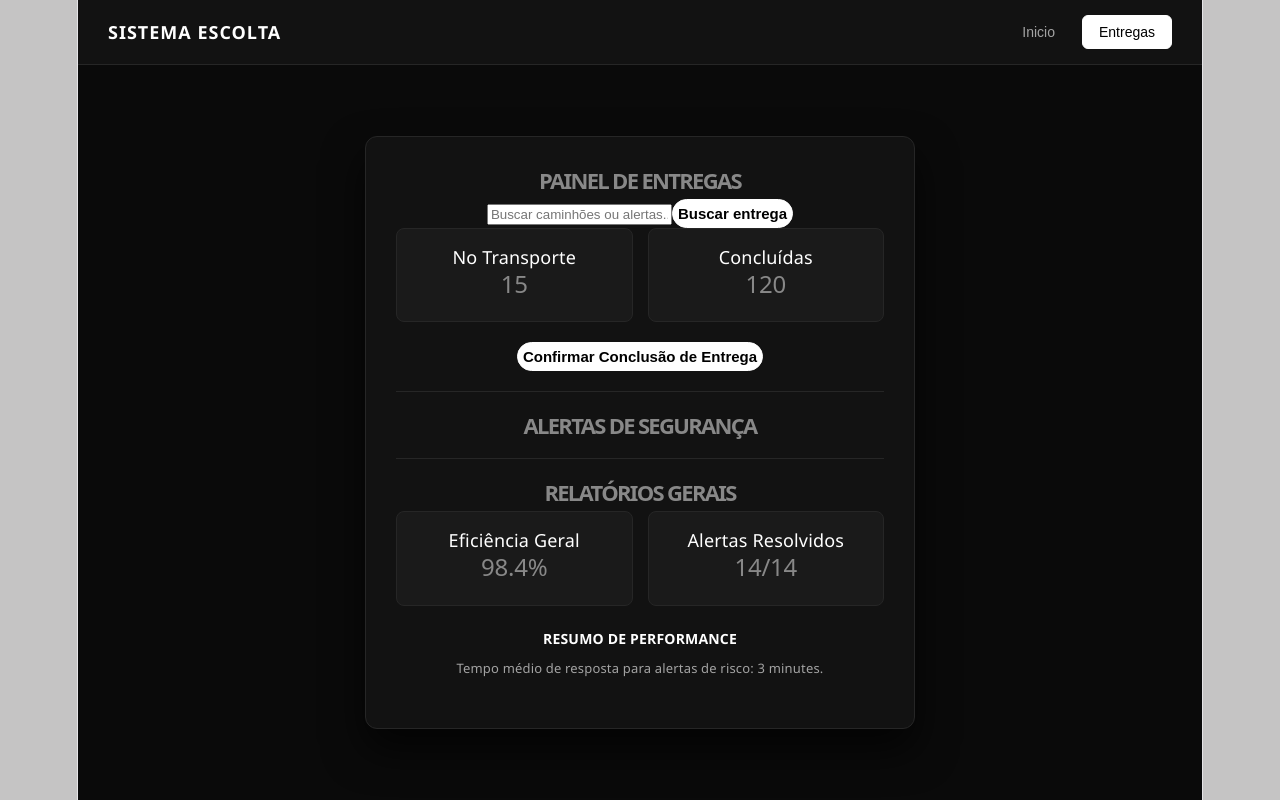
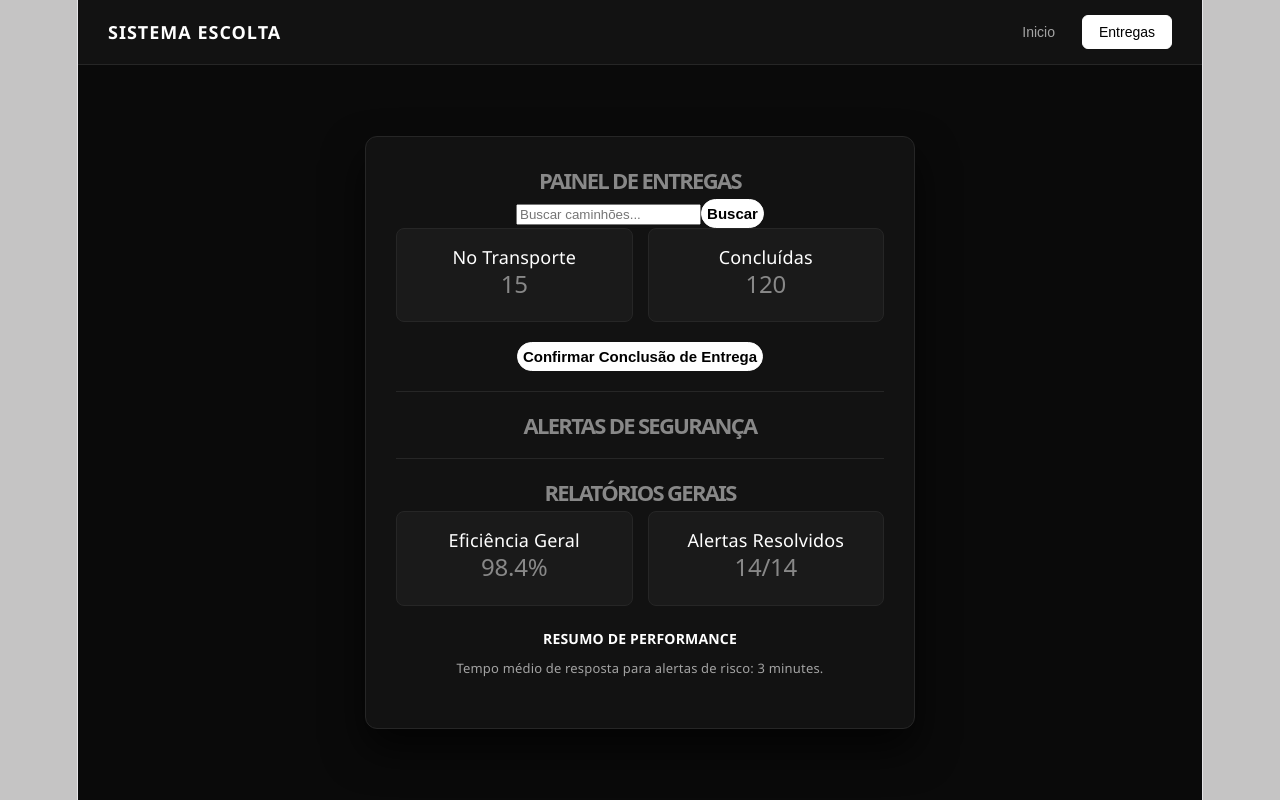
Before and after one commit to kauanderengoski21-cmyk/Projeto_, a React (Vite) app in the folder forntand/: page /principal in a window 1280 px wide. Both pictures are taken after a click on the button "Entregas". Built offline with nearby package versions, Linux system fonts and the light colour scheme.

Commit message:
salvamento para dev

```diff
--- a/forntand/src/pages/private/principal/Principal.tsx
+++ b/forntand/src/pages/private/principal/Principal.tsx
@@ -91,12 +91,12 @@ function Principal() {
 
               <input
                 type="text"
-                placeholder="Buscar caminhões ou alertas..."
+                placeholder="Buscar caminhões..."
                 className={styles.inputPesquisa}
                 onChange={(e) => setPesquisa(e.target.value)}
               />
               <button className={styles.botaoAcao} onClick={buscarCaminhoes}>
-                Buscar entrega
+                Buscar
               </button>
 
               <div className={styles.gridStatus}>
```
Also changed, not shown: forntand/src/pages/private/principal/Salvar.tsx (+29 -0 lines), forntand/src/pages/private/principal/Principal.module.css (line endings or trailing spaces).
